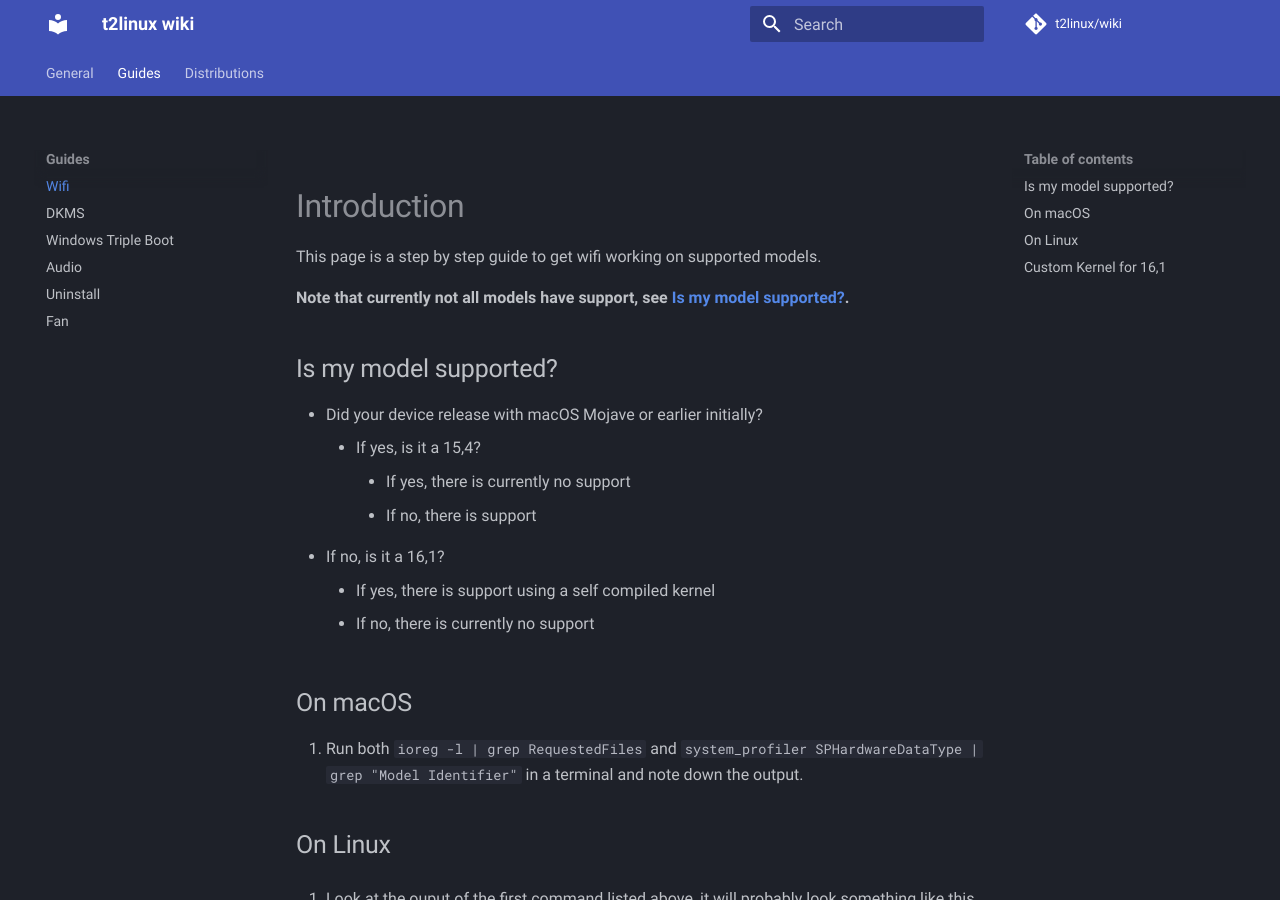
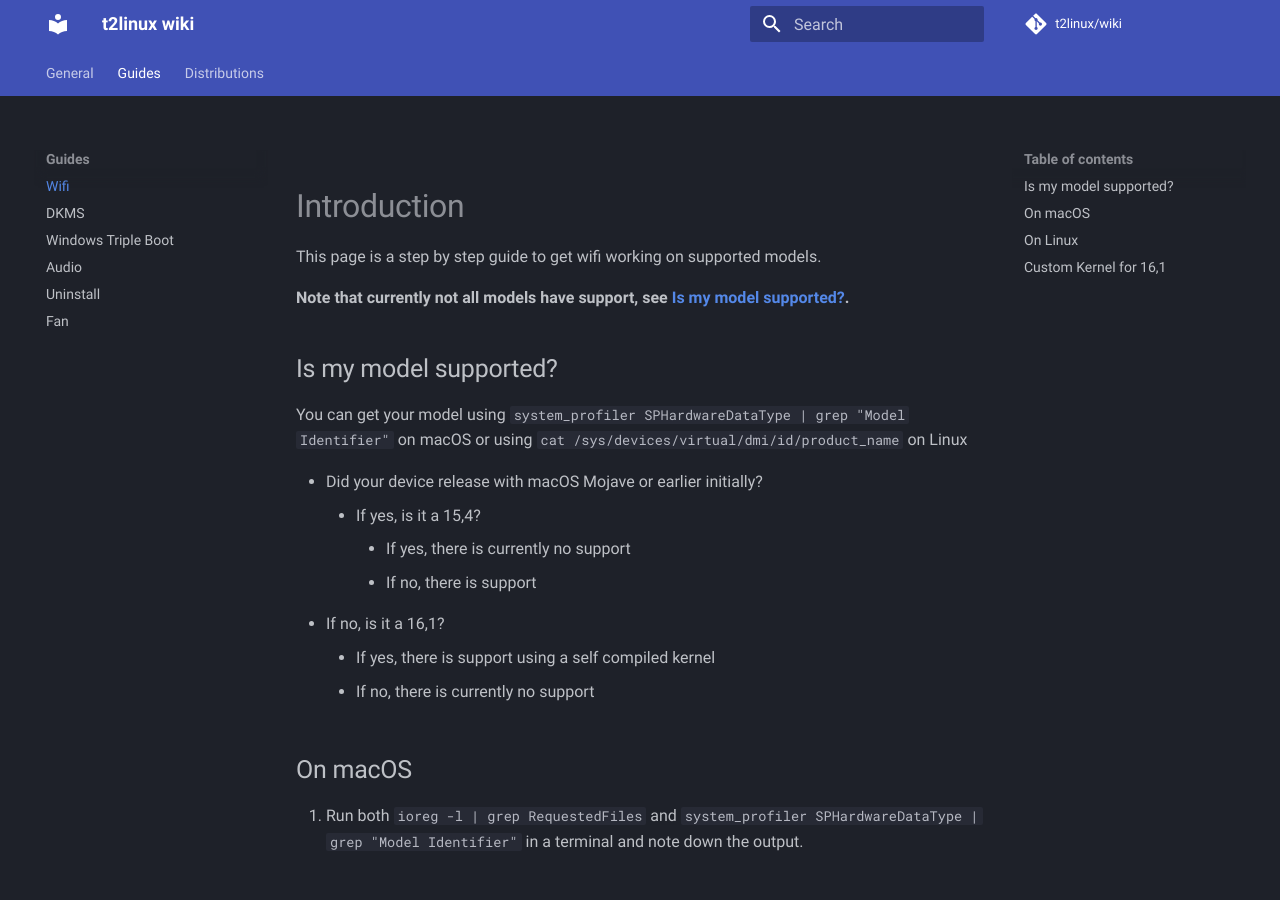
Before and after one commit to t2linux/wiki, an MkDocs documentation site: the page built from docs/guides/wifi.md, in a window 1280 px wide and 900 px high. Built offline with MkDocs 1.6.1 and Material for MkDocs 9.7.7, drawn with Linux system fonts in a browser that asks for light colours; comment, search, counter and statistics services are not loaded.

Commit message:
Guides: Added instruction to get model identifier to "Is my model supported?"

```diff
--- a/docs/guides/wifi.md
+++ b/docs/guides/wifi.md
@@ -5,6 +5,8 @@ This page is a step by step guide to get wifi working on supported models.
 **Note that currently not all models have support, see [Is my model supported?](https://wiki.t2linux.org/guides/wifi/#is-my-model-supported).**
 
 ## Is my model supported?
+
+You can get your model using `system_profiler SPHardwareDataType | grep "Model Identifier"` on macOS or using `cat /sys/devices/virtual/dmi/id/product_name` on Linux
 
 - Did your device release with macOS Mojave or earlier initially?
     - If yes, is it a 15,4?
```
